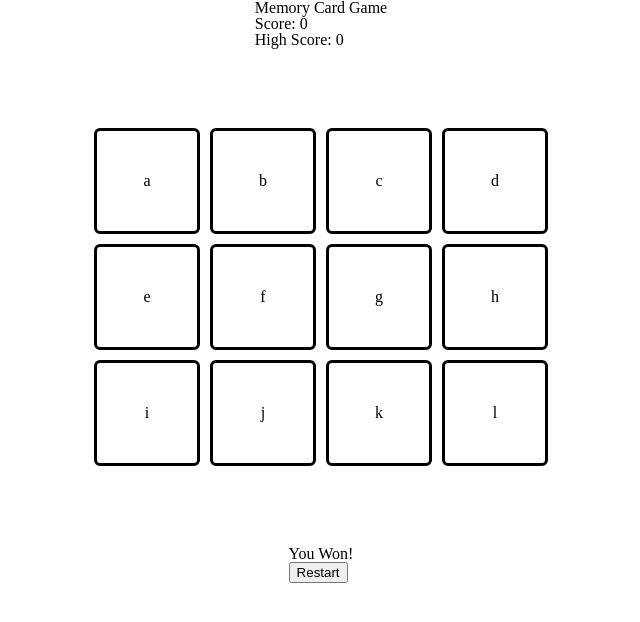
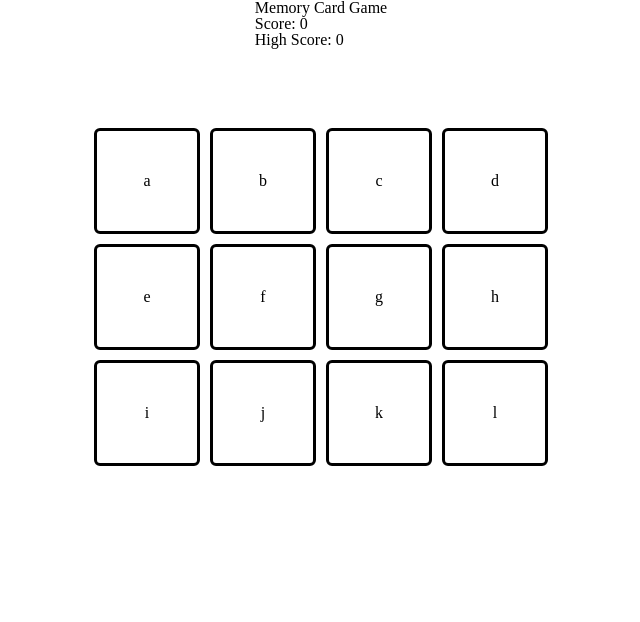
Before and after one commit to Chance093/odin-project-memory-card, a React (Create React App) app: page / in a window 1280 px wide. Shown: the top 622 px of the page, without its empty margins (319-959 px from the left). Built offline with nearby package versions, Linux system fonts and the light colour scheme.

Commit message:
Add functionality for rendering isGameWon state

```diff
--- a/src/App.js
+++ b/src/App.js
@@ -64,11 +64,16 @@ function App() {
 		shuffle();
 	}
 
+	const render = isGameWon ? (
+		<GameWon resetGame={resetGame} />
+	) : (
+		<Cards handleClick={handleClick} cards={cards} />
+	);
+
 	return (
 		<div className={styles.app}>
 			<Header score={score} highScore={highScore} />
-			<Cards handleClick={handleClick} cards={cards} />
-			<GameWon resetGame={resetGame} />
+			{render}
 		</div>
 	);
 }
```
